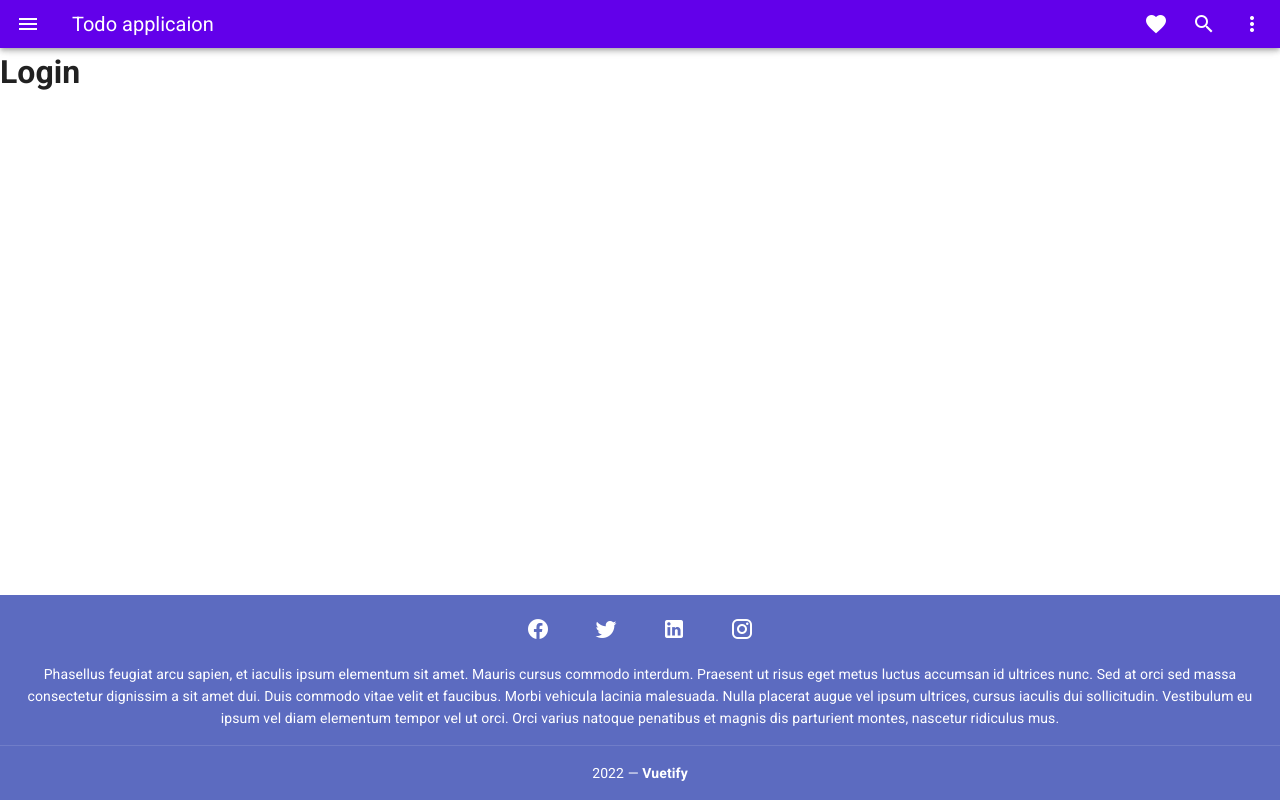
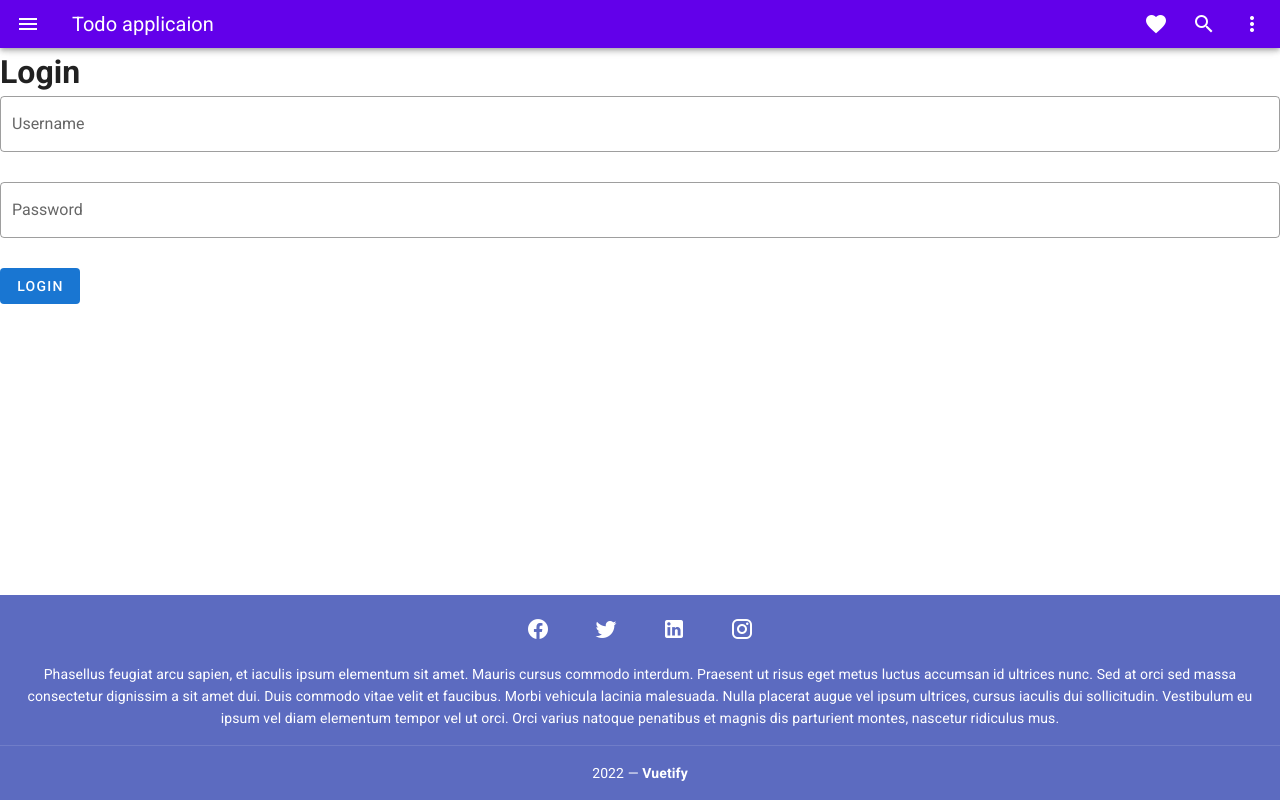
Before and after one commit to nuttakarn-nj/vue2-todo, a Vue app: page / in a window 1280 px wide. Built offline with nearby package versions, Linux system fonts and the light colour scheme.

Commit message:
add login

```diff
--- a/src/views/Login.vue
+++ b/src/views/Login.vue
@@ -1,11 +1,68 @@
 <template>
   <div class="login">
     <h1>Login</h1>
+    <form @submit.prevent="submit">
+      <v-text-field
+        label="Username"
+        outlined
+        v-model.trim="input.username"
+      ></v-text-field>
+
+      <v-text-field
+        label="Password"
+        outlined
+        v-model.trim="input.password"
+      ></v-text-field>
+
+      <v-btn depressed color="primary" @click="login"> Login </v-btn>
+    </form>
   </div>
 </template>
 
 <script lang="ts">
-export default {
+import { Vue } from "vue-property-decorator";
+
+import { login } from "../apiServices";
+
+interface ILogin {
+  token: string;
+  error: string;
+  input: {
+    username: string;
+    password: string;
+  };
+}
+
+const Component = Vue.extend({
   name: "Login",
-};
+  data: (): ILogin => ({
+    token: "",
+    error: "",
+    input: {
+      username: "",
+      password: "",
+    },
+  }),
+  methods: {
+    async login(): Promise<void> {
+      const result = await login();
+
+      if (result.data) {
+        this.token = result.data.token;
+
+        this.$router.push({
+          name: "Todo",
+          params: {
+            token: this.token,
+          },
+        });
+      } else {
+        this.error = JSON.stringify(result.error);
+        alert(`Error: ${this.error}`);
+      }
+    },
+  },
+});
+
+export default Component;
 </script>
--- a/src/views/Todo.vue
+++ b/src/views/Todo.vue
@@ -28,16 +28,12 @@
         </v-expansion-panel-content>
       </v-expansion-panel>
     </v-expansion-panels>
-
-    <v-btn depressed color="primary" @click="login"> LOGIN </v-btn>
-    <v-btn depressed color="primary" @click="findAll"> GET ALL TASKS </v-btn>
   </div>
 </template>
 
 <script lang="ts">
 import { Vue } from "vue-property-decorator";
 import {
-  login,
   findAllTasks,
   removeTaskByID,
   createTask,
@@ -45,7 +41,6 @@ import {
 } from "../apiServices";
 
 interface ITodo {
-  panel: number[];
   token: string;
   error: string;
   tasks: ITask[];
@@ -55,23 +50,25 @@ interface ITodo {
 const Component = Vue.extend({
   name: "Todo",
   data: (): ITodo => ({
-    panel: [],
     token: "",
     tasks: [],
     error: "",
     input: "",
   }),
+  // Note: beforeCreate can not access data this.xxxx
+  created(): void {
+    this.token = this.$route.params.token;
+    console.log("beforeCreate: ", "keep token");
+
+    if (!this.token) {
+      this.$router.push({
+        name: "Login",
+      });
+    } else {
+      this.findAll();
+    }
+  },
   methods: {
-    async login(): Promise<void> {
-      const result = await login();
-
-      if (result.data) {
-        this.token = result.data.token;
-      } else {
-        this.error = JSON.stringify(result.error);
-        alert(`Error: ${this.error}`);
-      }
-    },
     async findAll(): Promise<void> {
       const result = await findAllTasks(this.token);
 
```
